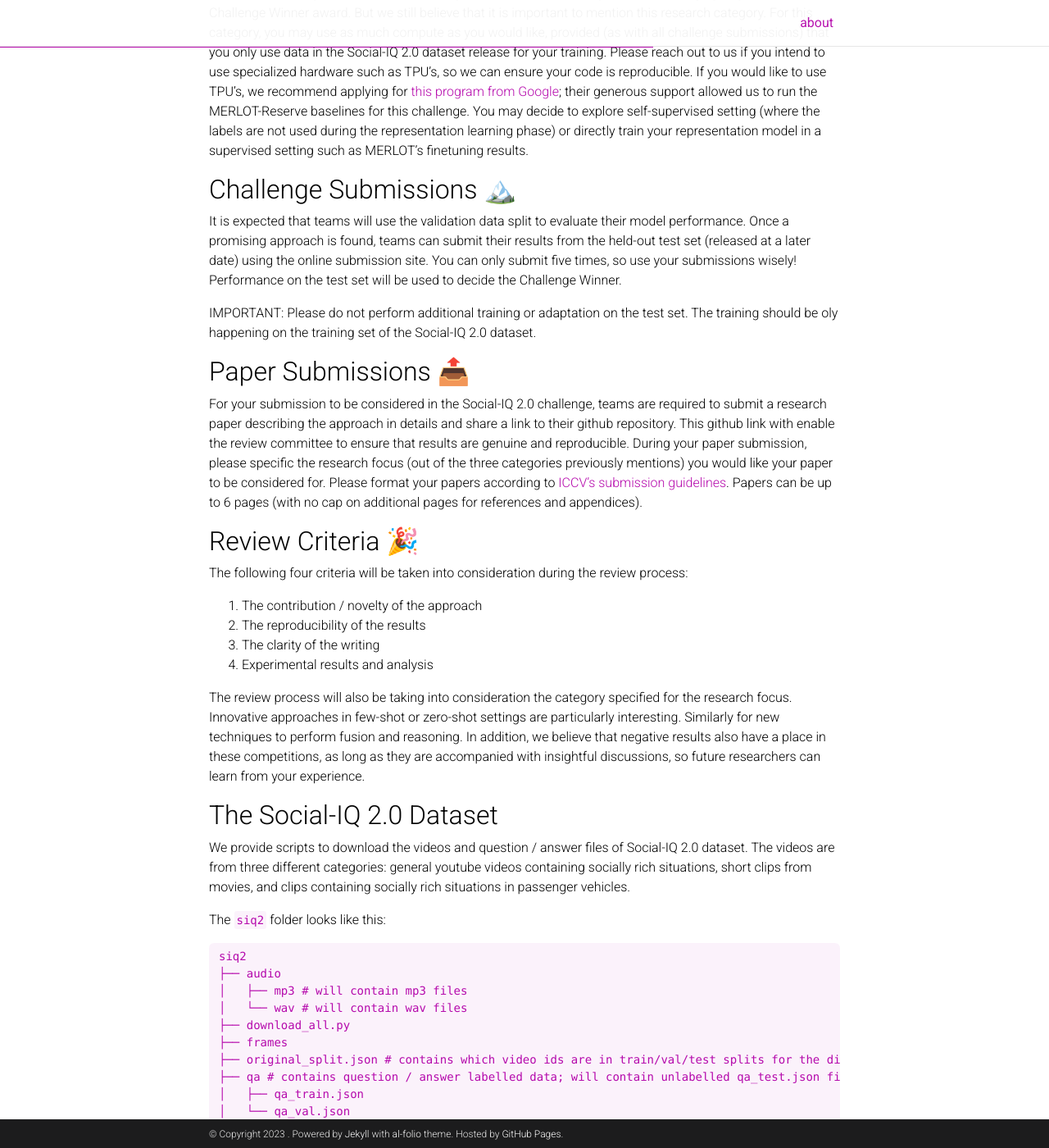
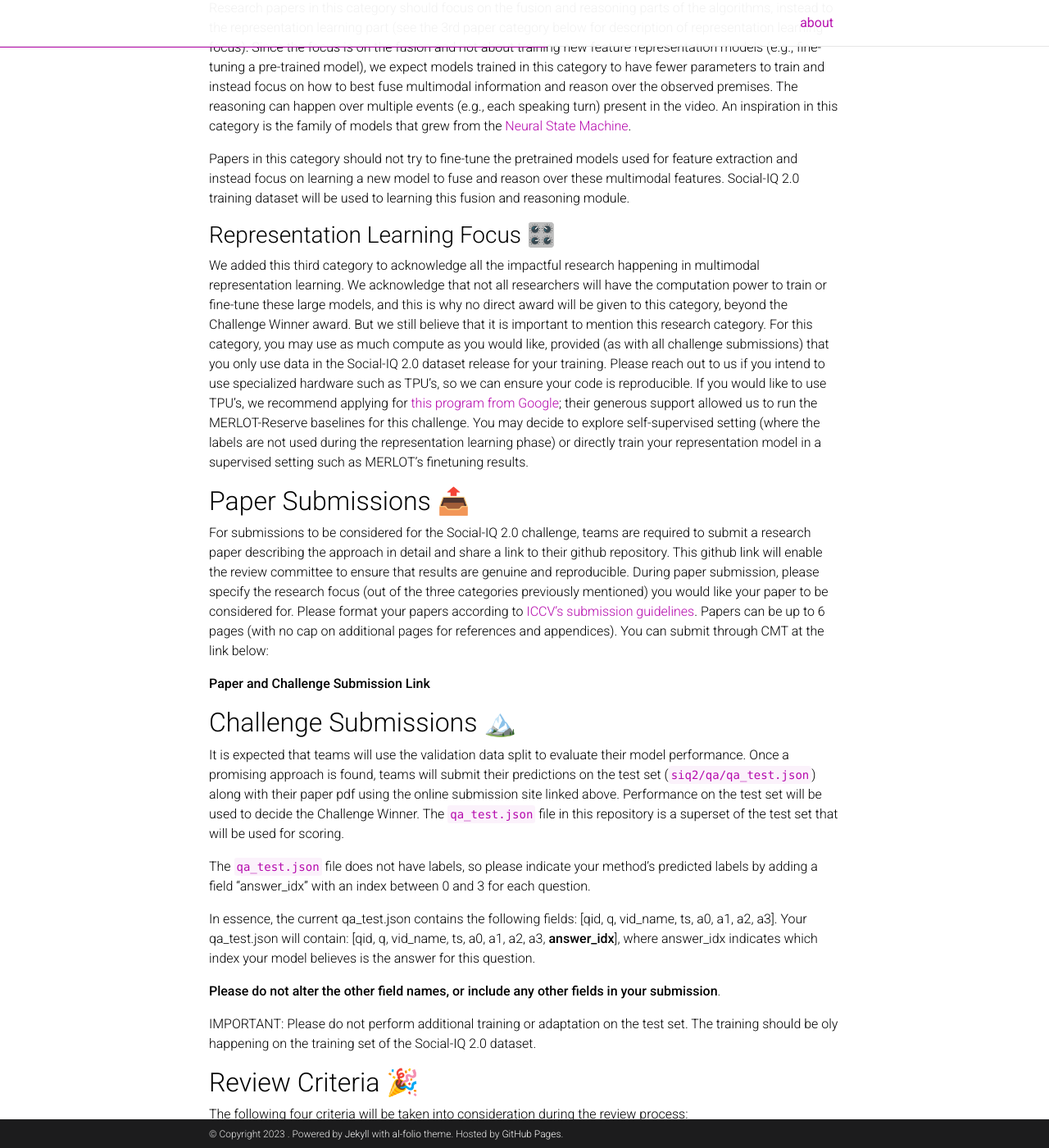
Before and after one commit to CMU-MultiComp-Lab/social-iq-2.0, a Jekyll site: the page built from _pages/about.md, in a window 1280 px wide and 1400 px high, scrolled down 2109 px. Shown: the whole window at 82% size. Built offline with Jekyll 4.4.1, drawn with Linux system fonts in a browser that asks for light colours; comment, search, counter and statistics services are not loaded; a style sheet for code colours, icons or effects is not loaded; some of the changed text lies outside the part shown.

Commit message:
update website from github update

```diff
--- a/_pages/about.md
+++ b/_pages/about.md
@@ -23,6 +23,12 @@ A novel dataset to benchmark Social Intelligence. -->
 
 <!-- ![alt text paris](/social-iq-2.0/assets/img/paris.jpg){: .banner-image} -->
 ![alt text paris](/social-iq-2.0/assets/img/paris2.jpg){: .banner-image}
+<!-- # The Social-IQ 2.0 Challenge -->
+![alt text](_assets/siq_banner2.jpg)
+<p align="center">
+<em>Sample questions from the Social-IQ 2.0 VideoQA task.</em>
+</p>
+&nbsp;&nbsp;&nbsp;&nbsp;
 
 The <b>[Social-IQ 2.0 Challenge](https://cmu-multicomp-lab.github.io/social-iq-2.0/)</b> is designed to benchmark recent AI technologies' skills to reason about social interactions, which is referred as Artificial Social Intelligence. This challenge will be part of ICCV 2023 Workshop on Artificial Social Intelligence. The Social-IQ 2.0 dataset contains over 1,000 videos, accompanied with 6,000+ multiple-choice questions. The challenge plans to award over $1,200 in total prizes, and will be co-hosted with the [Artificial Social Intelligence Workshop](https://sites.google.com/view/asi-iccv-2023/home) at [ICCV '23](https://iccv2023.thecvf.com).
 
@@ -30,7 +36,7 @@ The <b>[Social-IQ 2.0 Challenge](https://cmu-multicomp-lab.github.io/social-iq-2
 
 ## Important Dates 📅
 - [x] Challenge is released: <b>May 15</b>
-- [ ] Challenge and paper submission sites open, test set released: ~~mid-June~~ **early-July**
+- [x] Challenge and paper submission sites open, test set released: ~~mid-June~~ **early-July**
 - [ ] Paper submissions and final challenge submissions due: <b>July 21</b>
 - [ ] Acceptance decisions issued: <b>August 4</b>
 - [ ] Camera ready paper due: <b>August 11</b>
@@ -58,14 +64,21 @@ Papers in this category should not try to fine-tune the pretrained models used f
 ### Representation Learning Focus 🎛️
 We added this third category to acknowledge all the impactful research happening in multimodal representation learning. We acknowledge that not all researchers will have the computation power to train or fine-tune these large models, and this is why no direct award will be given to this category, beyond the Challenge Winner award. But we still believe that it is important to mention this research category. For this category, you may use as much compute as you would like, provided (as with all challenge submissions) that you only use data in the Social-IQ 2.0 dataset release for your training. Please reach out to us if you intend to use specialized hardware such as TPU’s, so we can ensure your code is reproducible. If you would like to use TPU’s, we recommend applying for [this program from Google](https://sites.research.google/trc/about/); their generous support allowed us to run the MERLOT-Reserve baselines for this challenge. You may decide to explore self-supervised setting (where the labels are not used during the representation learning phase) or directly train your representation model in a supervised setting such as MERLOT’s finetuning results.
 
+## Paper Submissions 📤
+For submissions to be considered for the Social-IQ 2.0 challenge, teams are required to submit a research paper describing the approach in detail and share a link to their github repository. This github link will enable the review committee to ensure that results are genuine and reproducible. During paper submission, please specify the research focus (out of the three categories previously mentioned) you would like your paper to be considered for. Please format your papers according to [ICCV's submission guidelines](https://iccv2023.thecvf.com/submission.guidelines-361600-2-20-16.php). Papers can be up to 6 pages (with no cap on additional pages for references and appendices). You can submit through CMT at the link below:
+
+[**Paper and Challenge Submission Link**](https://cmt3.research.microsoft.com/asisiqiccv2023)
 
 ## Challenge Submissions 🏔️
-It is expected that teams will use the validation data split to evaluate their model performance. Once a promising approach is found, teams can submit their results from the held-out test set (released at a later date) using the online submission site. You can only submit five times, so use your submissions wisely! Performance on the test set will be used to decide the Challenge Winner.
+It is expected that teams will use the validation data split to evaluate their model performance. Once a promising approach is found, teams will submit their predictions on the test set (`siq2/qa/qa_test.json`) along with their paper pdf using the online submission site linked above. Performance on the test set will be used to decide the Challenge Winner. The `qa_test.json` file in this repository is a superset of the test set that will be used for scoring.
+
+The `qa_test.json` file does not have labels, so please indicate your method's predicted labels by adding a field "answer_idx" with an index between 0 and 3 for each question.
+
+In essence, the current qa_test.json contains the following fields: [qid, q, vid_name, ts, a0, a1, a2, a3]. Your qa_test.json will contain: [qid, q, vid_name, ts, a0, a1, a2, a3, **answer_idx**], where answer_idx indicates which index your model believes is the answer for this question.
+
+**Please do not alter the other field names, or include any other fields in your submission**.
 
 IMPORTANT: Please do not perform additional training or adaptation on the test set. The training should be oly happening on the training set of the Social-IQ 2.0 dataset.
-
-## Paper Submissions 📤
-For your submission to be considered in the Social-IQ 2.0 challenge, teams are required to submit a research paper describing the approach in details and share a link to their github repository. This github link with enable the review committee to ensure that results are genuine and reproducible. During your paper submission, please specific the research focus (out of the three categories previously mentions) you would like your paper to be considered for. Please format your papers according to [ICCV's submission guidelines](https://iccv2023.thecvf.com/submission.guidelines-361600-2-20-16.php). Papers can be up to 6 pages (with no cap on additional pages for references and appendices).
 
 ## Review Criteria 🎉
 The following four criteria will be taken into consideration during the review process:
@@ -114,7 +127,7 @@ This will update `siq2/current_split.json`, which will describe the videos in th
 **A finer point about the dataset**: Because you will download videos from youtube directly, the set of videos that constitute the dataset may change slightly between the release and conclusion of the challenge. **We will treat the "final" dataset as the set of videos downloaded from youtube one week before the challenge concludes**. If you download the dataset now and report your results later, that is ok – we will simply discard predictions made on test set videos that are no longer available when we determine final testing accuracies, and you will not be penalized for training or validating on videos that are no longer available by the end of the challenge.
 
 ## Questions
-If you have any questions, please open a Github issue on the repository or email awilf@cs.cmu.edu
+If you have any questions, please open a Github issue on this repository or email awilf@cs.cmu.edu
 
 The [Social-IQ 2.0 Challenge](https://cmu-multicomp-lab.github.io/social-iq-2.0/) was created by the [MultiComp Lab](http://multicomp.cs.cmu.edu) at [CMU](https://www.cmu.edu).
 
```
